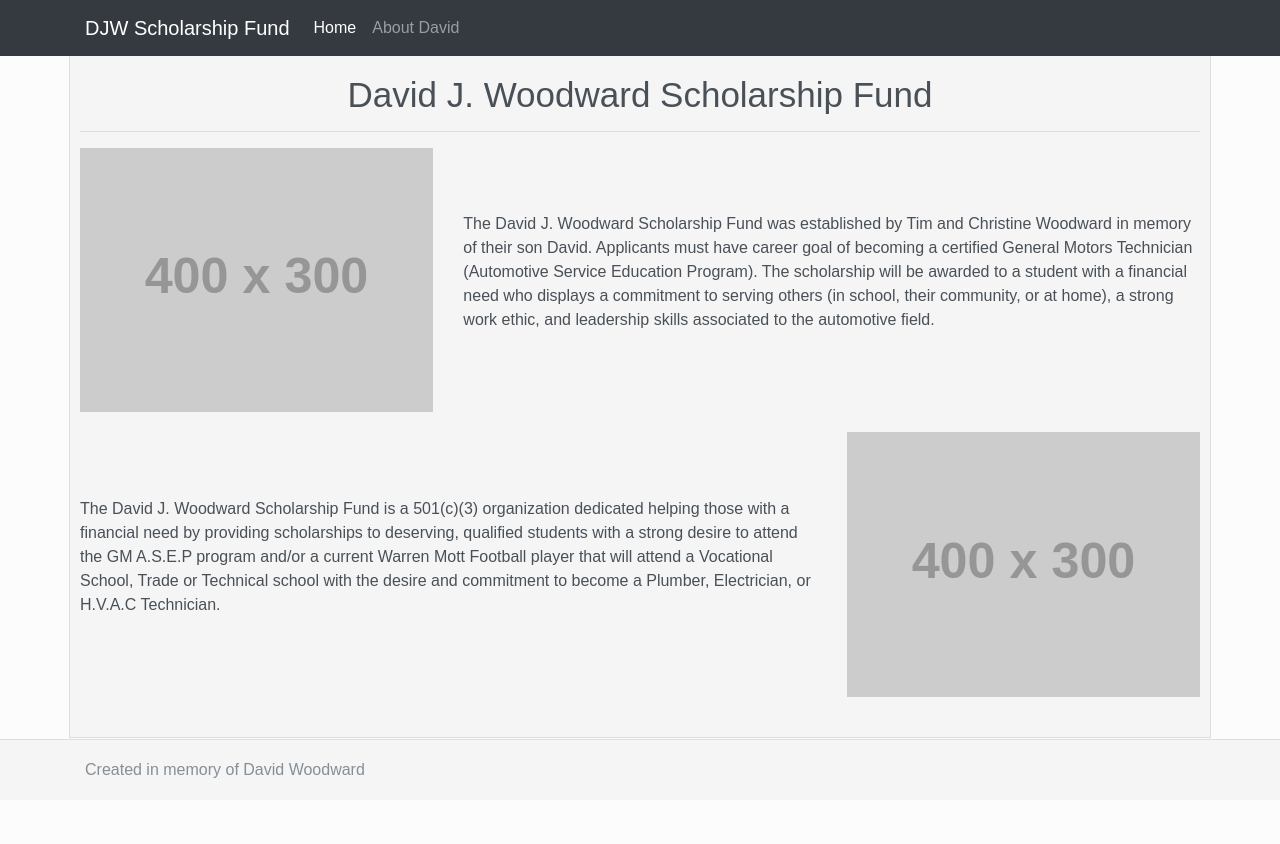
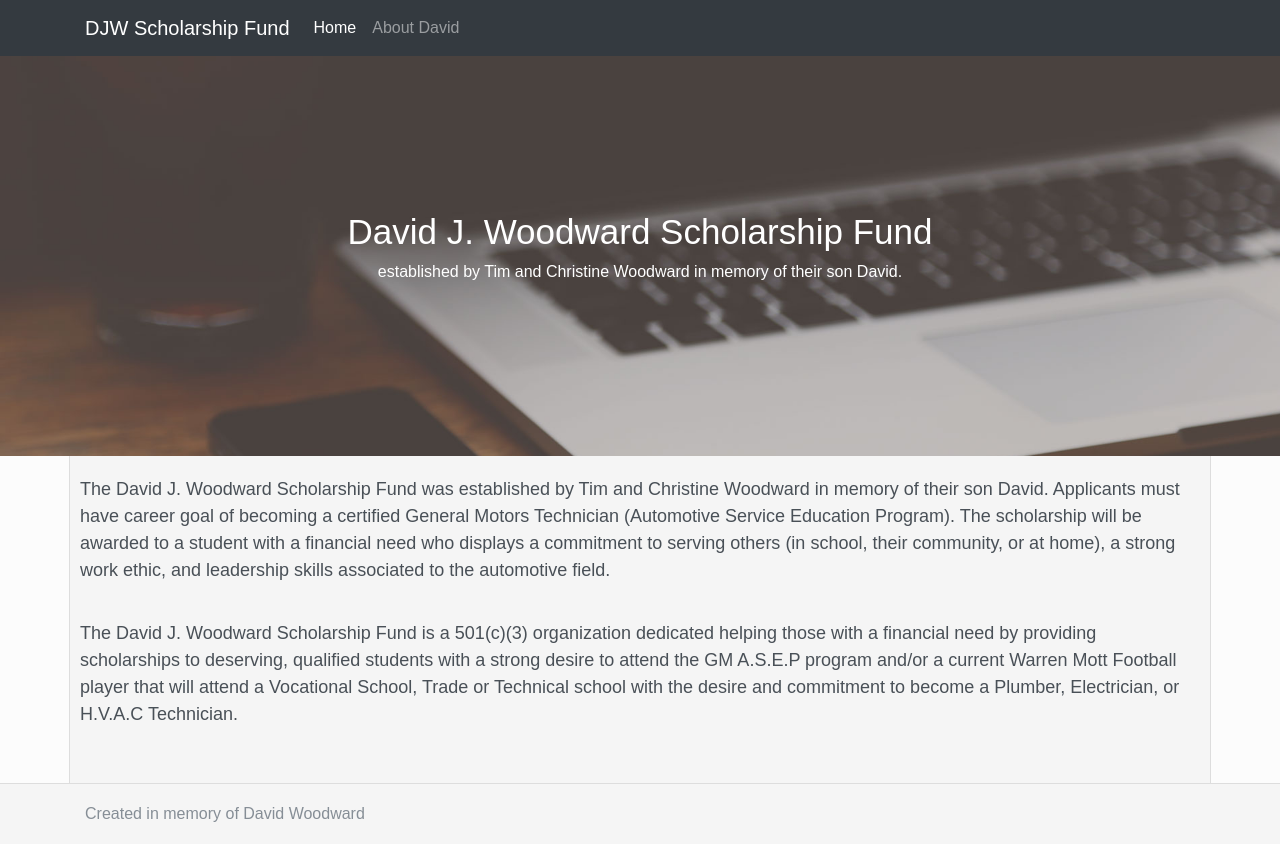
Before and after one commit to BrettMerri/David-Woodward, a React (Create React App) app in the folder client/: page / in a window 1280 px wide. Before the commit the page ends 800 px from the top, so only its background shows below. Built offline with nearby package versions, Linux system fonts and the light colour scheme.

Commit message:
Added header image to homepage

```diff
--- a/client/public/index.html
+++ b/client/public/index.html
@@ -7,7 +7,7 @@
     <link rel="manifest" href="%PUBLIC_URL%/manifest.json">
     <link rel="shortcut icon" href="%PUBLIC_URL%/favicon.ico">
     <link rel="stylesheet" href="%PUBLIC_URL%/assets/css/bootstrap.min.css">
-    <title>Charts App</title>
+    <title>DJW Scholarship Fund</title>
   </head>
   <body>
     <noscript>
--- a/client/src/components/App/Main/About/About.js
+++ b/client/src/components/App/Main/About/About.js
@@ -1,7 +1,7 @@
 import React from 'react';
 
 const About = () => (
-  <div>
+  <div className="container main">
     <h1 className="title">About David</h1>
     <hr />
     <div className="row section">
--- /dev/null
+++ b/client/src/components/App/Main/Home/Home.css
@@ -0,0 +1,38 @@
+header.masthead {
+    position: relative;
+    width: 100%;
+    min-height: auto;
+    text-align: center;
+    color: #fff;
+    background-image: url(/assets/img/header.jpg);
+    background-position: center;
+    -webkit-background-size: cover;
+    -moz-background-size: cover;
+    -o-background-size: cover;
+    background-size: cover;
+}
+    @media (min-width: 768px) {
+        header.masthead {
+            height: 100%;
+            min-height: 400px;
+        }
+    }
+header.masthead .header-content {
+    position: relative;
+    width: 100%;
+    padding: 150px 15px 100px;
+    text-align: center;
+}
+    @media (min-width: 768px) {
+        header.masthead .header-content {
+            position: absolute;
+            top: 50%;
+            padding: 0 50px;
+            -webkit-transform: translateY(-50%);
+            -ms-transform: translateY(-50%);
+            transform: translateY(-50%);
+        }
+    }
+.main {
+    font-size:18px;
+}
--- a/client/src/components/App/Main/Home/Home.js
+++ b/client/src/components/App/Main/Home/Home.js
@@ -1,23 +1,26 @@
 import React from 'react';
+import './Home.css';
 
 const Home = () => (
   <div>
+    <header className="masthead">
+      <div className="header-content">
+        <div className="header-content-inner">
           <h1 className="title">David J. Woodward Scholarship Fund</h1>
-    <hr />
+          <p>established by Tim and Christine Woodward in memory of their son David.</p>
+        </div>
+      </div>
+    </header>
+    <div className="container main">
       <div className="row section">
-      <div className="col-md-8 valign-text-container flex-last">
+        <div className="col">
           <p>The David J. Woodward Scholarship Fund was established by Tim and Christine Woodward in memory of their son David. Applicants must have career goal of becoming a certified General Motors Technician (Automotive Service Education Program). The scholarship will be awarded to a student with a financial need who displays a commitment to serving others (in school, their community, or at home), a strong work ethic, and leadership skills associated to the automotive field.</p>
-      </div>
-      <div className="col-md-4 flex-first">
-        <img className="full-width" src="http://placehold.it/400x300" alt="" />
         </div>
       </div>
       <div className="row section">
-      <div className="col-md-8 valign-text-container flex-first">
+        <div className="col">
           <p>The David J. Woodward Scholarship Fund is a 501(c)(3) organization dedicated helping those with a financial need by providing scholarships to deserving, qualified students with a strong desire to attend the GM A.S.E.P program and/or a current Warren Mott Football player that will attend a Vocational School, Trade or Technical school with the desire and commitment to become a Plumber, Electrician, or  H.V.A.C Technician.</p>
         </div>
-      <div className="col-md-4 flex-last">
-        <img className="full-width" src="http://placehold.it/400x300" alt="" />
       </div>
     </div>
   </div>
--- a/client/src/components/App/Main/Main.css
+++ b/client/src/components/App/Main/Main.css
@@ -14,6 +14,7 @@
 .valign-text-container {
     display:flex;
     align-items:center;
+    font-size:18px;
 }
 
 .flex-first {
--- a/client/src/components/App/Main/Main.js
+++ b/client/src/components/App/Main/Main.js
@@ -6,13 +6,11 @@ import NotFound from './NotFound/NotFound';
 import './Main.css';
 
 const Main = () => (
-  <div className="container main">
-    <Switch>
-      <Route exact path='/' component={Home}/>
-      <Route path='/about-david' component={About}/>
-      <Route component={NotFound} />
-    </Switch>
-  </div>
+  <Switch>
+    <Route exact path='/' component={Home}/>
+    <Route path='/about-david' component={About}/>
+    <Route component={NotFound} />
+  </Switch>
 );
 
 export default Main;
```
Also changed, not shown: client/public/assets/img/header.jpg (added), 12 other files (tests, documents, lock files or other folders). Lines whose indentation alone changed are shown as unchanged.
